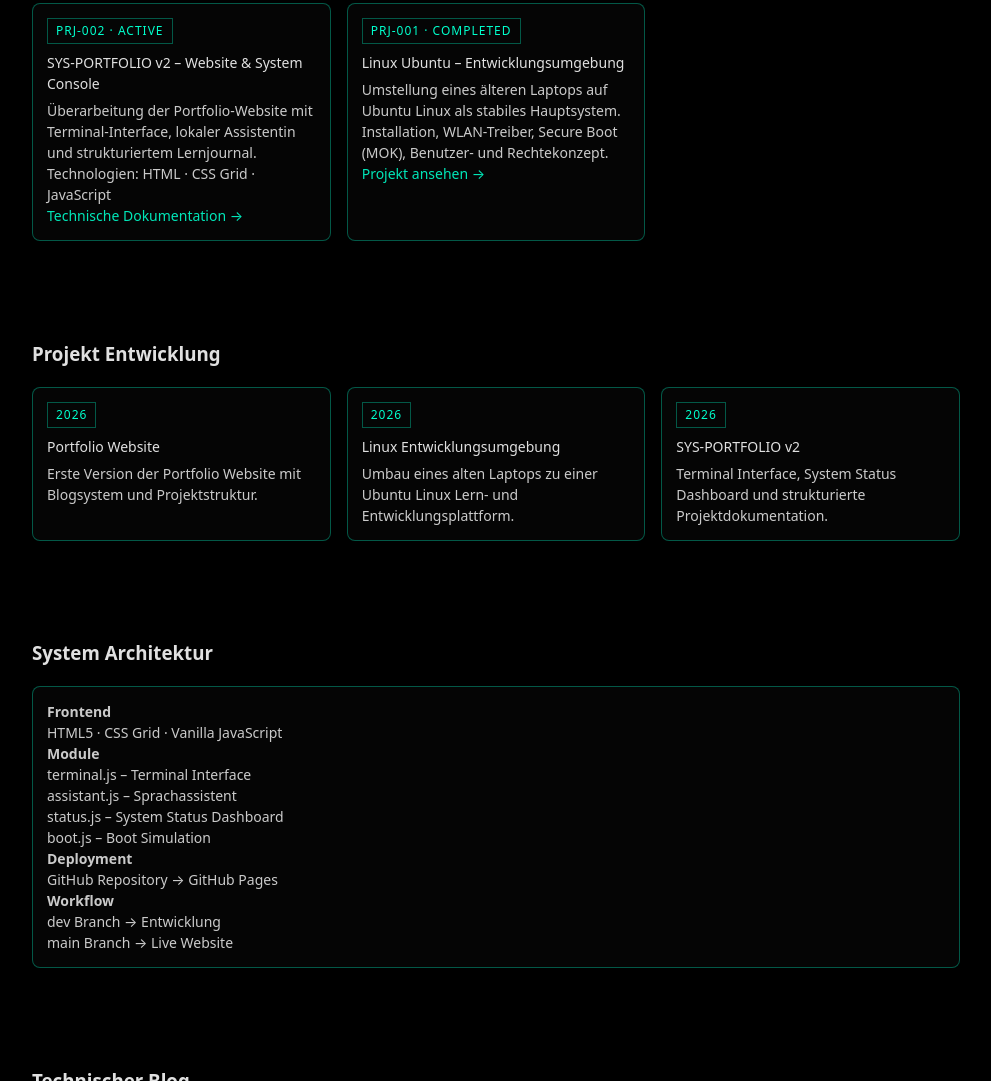
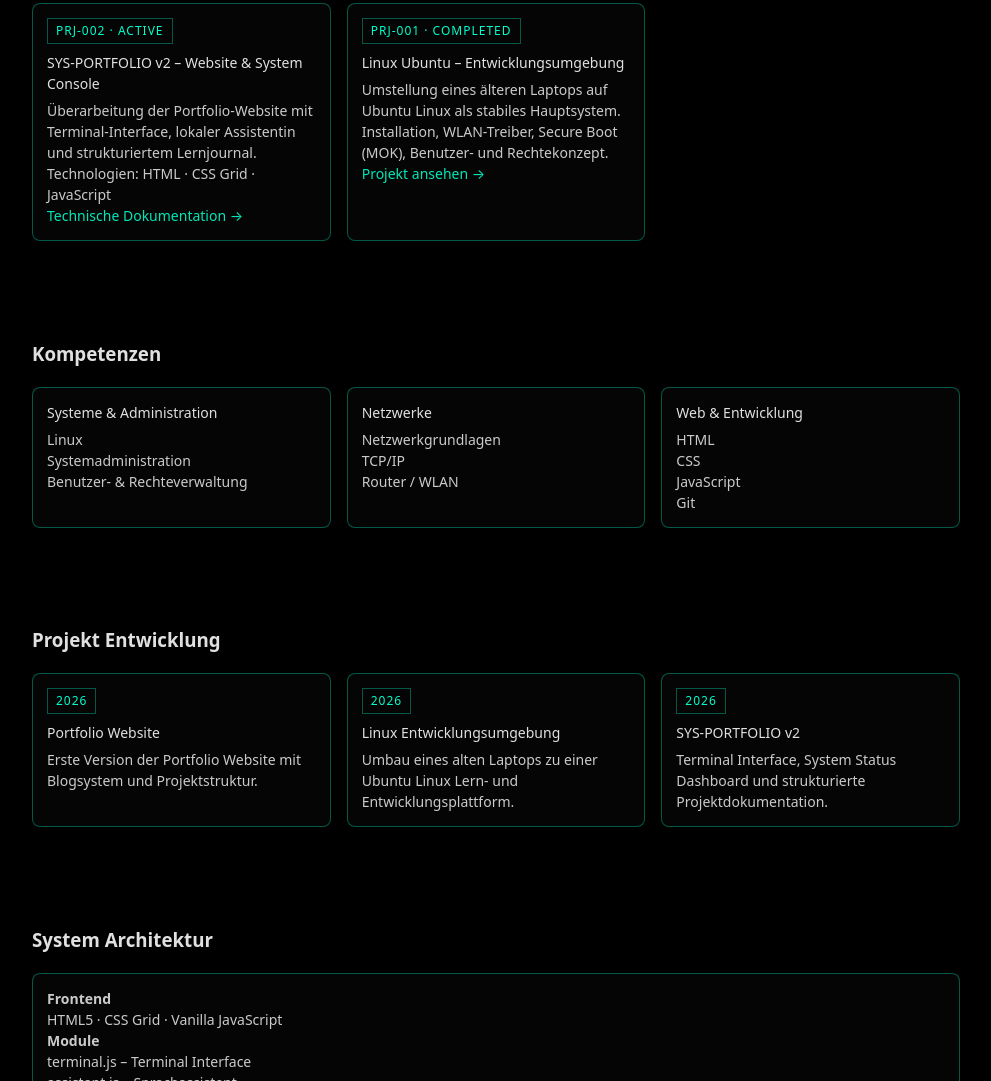
Before and after one commit to gotzdenis/meine-website, a plain HTML site: page portfolio.html in a window 1280 px wide. Shown: the part 1248-2329 px from the top of the page, without its empty margins (144-1135 px from the left). Drawn offline with Linux system fonts and the light colour scheme.

Commit message:
add skills section

```diff
--- a/portfolio.html
+++ b/portfolio.html
@@ -222,6 +222,49 @@ Benutzer- und Rechtekonzept.
 
 </section>
 
+<!-- ================= KOMPETENZEN ================= -->
+<section id="skills">
+
+<div class="container">
+
+<h3>Kompetenzen</h3>
+
+<div class="skill-grid">
+
+<div class="tech-box">
+<h4>Systeme & Administration</h4>
+<p>
+Linux<br>
+Systemadministration<br>
+Benutzer- & Rechteverwaltung
+</p>
+</div>
+
+<div class="tech-box">
+<h4>Netzwerke</h4>
+<p>
+Netzwerkgrundlagen<br>
+TCP/IP<br>
+Router / WLAN
+</p>
+</div>
+
+<div class="tech-box">
+<h4>Web & Entwicklung</h4>
+<p>
+HTML<br>
+CSS<br>
+JavaScript<br>
+Git
+</p>
+</div>
+
+</div>
+
+</div>
+
+</section>
+
 
 <!-- ================= PROJEKT TIMELINE ================= -->
 <section id="timeline">
```
